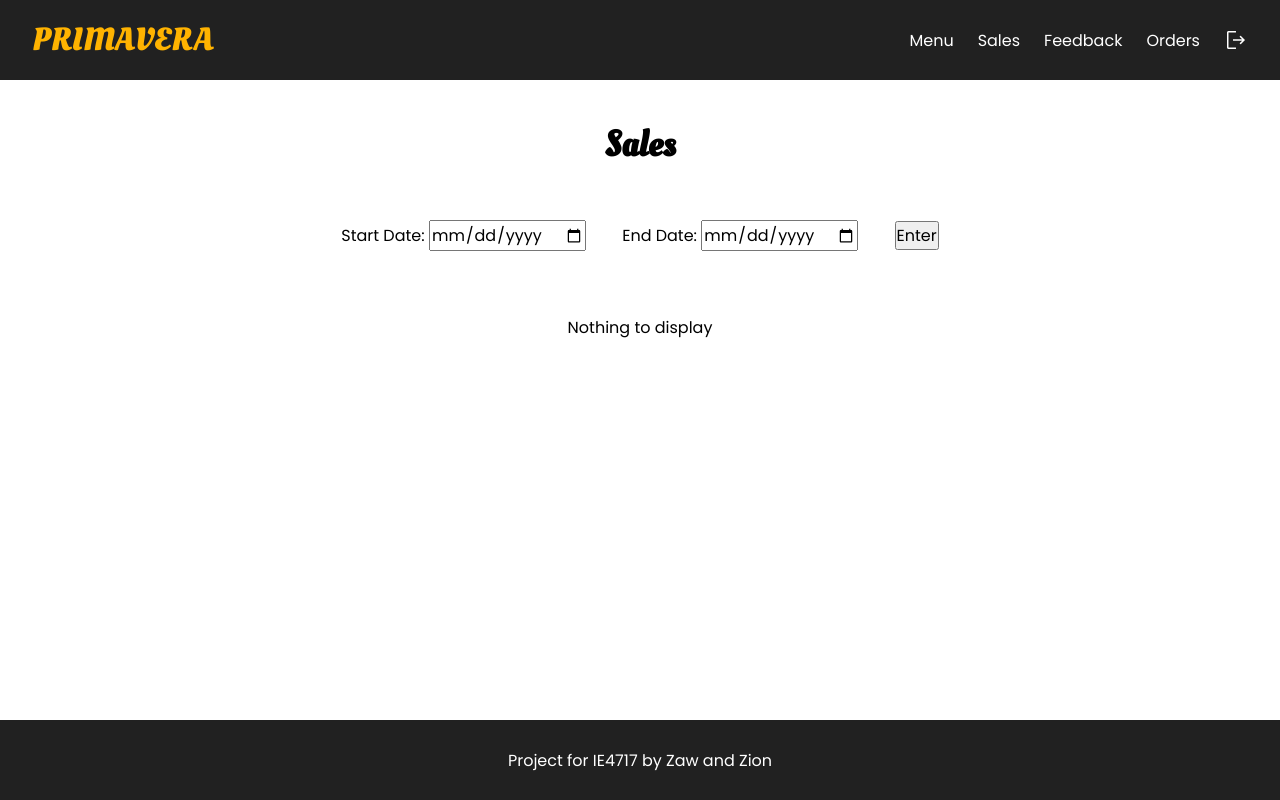
After one commit to akhantz250/IE4717-Food-Ordering-Web-App, a PHP site: page /sales.php in a window 1280 px wide. The commit adds this page. Run offline with PHP 8.4, Linux system fonts and the light colour scheme; the visitor is signed in with stand-in values (Sample User, id 1).

Commit message:
added sales page

```diff
--- /dev/null
+++ b/inc/admin_header.php
@@ -0,0 +1,32 @@
+<!DOCTYPE html>
+<html lang="en">
+<head>
+    <meta charset="UTF-8">
+    <meta http-equiv="X-UA-Compatible" content="IE=edge">
+    <meta name="viewport" content="width=device-width, initial-scale=1.0">
+    <link rel="stylesheet" href="./src/stylesheets/style.css">
+    <link rel="shortcut icon" href="./src/img/leaf.png" type="image/x-icon">
+    <link rel="stylesheet" href="https://fonts.googleapis.com/css2?family=Material+Symbols+Outlined:opsz,wght,FILL,GRAD@20..48,100..700,0..1,-50..200" />
+    <title>Primavera</title>
+</head>
+<body>
+<header class="header">
+        <a href="index.php">
+            <p id="site-name">PRIMAVERA</p>
+        </a>
+        <nav class="nav-bar">
+            <ul>
+                <li><a href="./adminmenu.php">Menu</a></li>
+                <li><a href="./sales.php">Sales</a></li>
+                <li><a href="./feedback.php">Feedback</a></li>
+                <li><a href="./ordermanagement.php">Orders</a></li>
+                <li>
+                    <a href="./adminlogout.php">
+                        <span style="display: flex; align-items:center" class="material-symbols-outlined icon">
+                            logout
+                        </span>
+                    </a>
+                </li>
+            </ul>
+        </nav>
+</header>
--- /dev/null
+++ b/sales.php
@@ -0,0 +1,120 @@
+<?php
+session_start();
+if (!isset($_SESSION["isAdmin"])) {
+    header("Location: ./forbidden.php");
+    die();
+}
+include "./inc/db_connection.php";
+$display = false;
+$no_results = true;
+
+function top_selling_item($db, $category, $start_date, $end_date)
+{
+    $query = "SELECT menu.Name, orderitems.MenuID, SUM(orderitems.Quantity) FROM menu INNER JOIN orderitems ON menu.MenuID = orderitems.MenuID INNER JOIN orders ON orderitems.OrderID = orders.OrderID WHERE DateCreated >= '$start_date' AND DateCreated < DATE_ADD('$end_date', INTERVAL 24 DAY_HOUR) AND menu.Category = '$category' GROUP BY orderitems.MenuID ORDER BY SUM(orderitems.Quantity) DESC";
+    $result = $db -> query($query);
+    if ($result -> num_rows > 0) {
+        $row = (mysqli_fetch_all($result, MYSQLI_ASSOC))[0];
+        return $row["Name"];
+    }
+    else {
+        return "None";
+    }
+}
+
+
+if ($_SERVER["REQUEST_METHOD"] == 'POST') {
+    if (isset($_POST["start-date"]) && isset($_POST['end-date'])) {
+        $start_date = $_POST["start-date"];
+        $end_date = $_POST["end-date"];
+        $display = true;
+        $query = "SELECT SUM(TotalSale), COUNT(OrderID) FROM orders WHERE DateCreated >= '$start_date' AND DateCreated < DATE_ADD('$end_date', INTERVAL 24 DAY_HOUR)";
+        $result = $conn -> query($query);
+        $rows = mysqli_fetch_all($result, MYSQLI_ASSOC);
+        if ($rows[0]["COUNT(OrderID)"] > 0) {
+            $no_results = false;
+        }
+        $data = $rows[0];
+
+        $topSellingMain = top_selling_item($conn,"mains", $start_date, $end_date);
+        $topSellingDrink = top_selling_item($conn,"drinks", $start_date, $end_date);
+        $topSellingDessert = top_selling_item($conn,"desserts", $start_date, $end_date);
+        $topSellingStarters = top_selling_item($conn,"starters", $start_date, $end_date);
+
+        $query = "SELECT menu.Name, orderitems.MenuID, SUM(orderitems.Quantity), SUM(orderitems.Quantity * orderitems.UnitPrice)
+        FROM menu
+        INNER JOIN orderitems ON menu.MenuID = orderitems.MenuID
+        INNER JOIN orders ON orderitems.OrderID = orders.OrderID
+        WHERE DateCreated >= '$start_date' AND DateCreated < DATE_ADD('$end_date', INTERVAL 24 DAY_HOUR)
+        GROUP BY orderitems.MenuID";
+
+        $result = $conn -> query($query);
+        $item_rows = mysqli_fetch_all($result, MYSQLI_ASSOC);
+    }
+}
+?>
+    <?php include "./inc/admin_header.php" ?>
+    <main class="main-section">
+        <h1 class="section-header">Sales</h1>
+        <div class="centered-container">
+            <form action="./sales.php" id="date-picker-form" method="post">
+                <label for="start-date">Start Date:</label>
+                <input type="date" name="start-date" id="start-date" required>
+                <label for="end-date" style="margin-left:32px;">End Date:</label>
+                <input type="date" name="end-date" id="end-date" required>
+                <button type="submit" style="margin-left:32px;">Enter</button>
+            </form>
+        </div>
+        <?php if (!$display) : ?>
+            <div class="centered-container" style="margin-top: 64px;">Nothing to display</div>
+        <?php endif; ?>
+        <?php if ($display && $no_results) : ?>
+            <div class="centered-container" style="margin-top: 64px;">
+                <?php echo "There are no results" ?>
+            </div>
+        <?php endif; ?>
+        <?php if ($display && !$no_results) : ?>
+            <div class="centered-container" style="margin-top: 64px">
+                <div style="margin-bottom: 64px;"><?php echo $start_date . " to " . $end_date?></div>
+                <div><?php echo "Total orders: " . $data["COUNT(OrderID)"]?></div>
+                <div><?php echo "Total sales: $" . $data["SUM(TotalSale)"]?></div>
+                <div style="margin-top: 64px;"><?php echo "Total selling main: " . $topSellingMain?></div>
+                <div><?php echo "Top selling starter: " . $topSellingStarters?></div>
+                <div><?php echo "Top selling dessert: " . $topSellingDessert?></div>
+                <div><?php echo "Top selling drink: " . $topSellingDrink?></div>
+                <table border='1' style="margin:auto; border-collapse: collapse; text-align: center; margin-top: 64px; " class="edit-order-table">
+                    <thead>
+                        <tr>
+                            <th>Item</th>
+                            <th>Quantity</th>
+                            <th>Total Amount</th>
+                        </tr>
+                    </thead>
+                <tbody>
+                    <?php foreach ($item_rows as $row) : ?>
+                        <tr>
+                            <td><?php echo $row["Name"]?></td>
+                            <td><?php echo $row["SUM(orderitems.Quantity)"]?></td>
+                            <td><?php echo $row["SUM(orderitems.Quantity * orderitems.UnitPrice)"]?></td>
+                        </tr>
+                    <?php endforeach; ?>
+                </tbody>
+                </table>
+            </div>
+        <?php endif; ?>
+    </main>
+    <script>
+        const startDateElement = document.getElementById("start-date");
+        const endDateElement = document.getElementById("end-date");
+        const formElement = document.getElementById("date-picker-form");
+        formElement.addEventListener('submit', (e) => {
+            if (startDateElement.value > endDateElement.value) {
+                alert("Start date cannot be greater than end date.");
+                e.preventDefault();
+            }
+        });
+    </script>
+</body>
+<footer>
+    Project for IE4717 by Zaw and Zion
+</footer>
+</body>
```
Also changed, not shown: adminmenu.php (+2 -19 lines), feedback.php (added, +20 -0 lines), ordermanagement.php (+2 -36 lines), tests/example.sql (+7 -0 lines).
